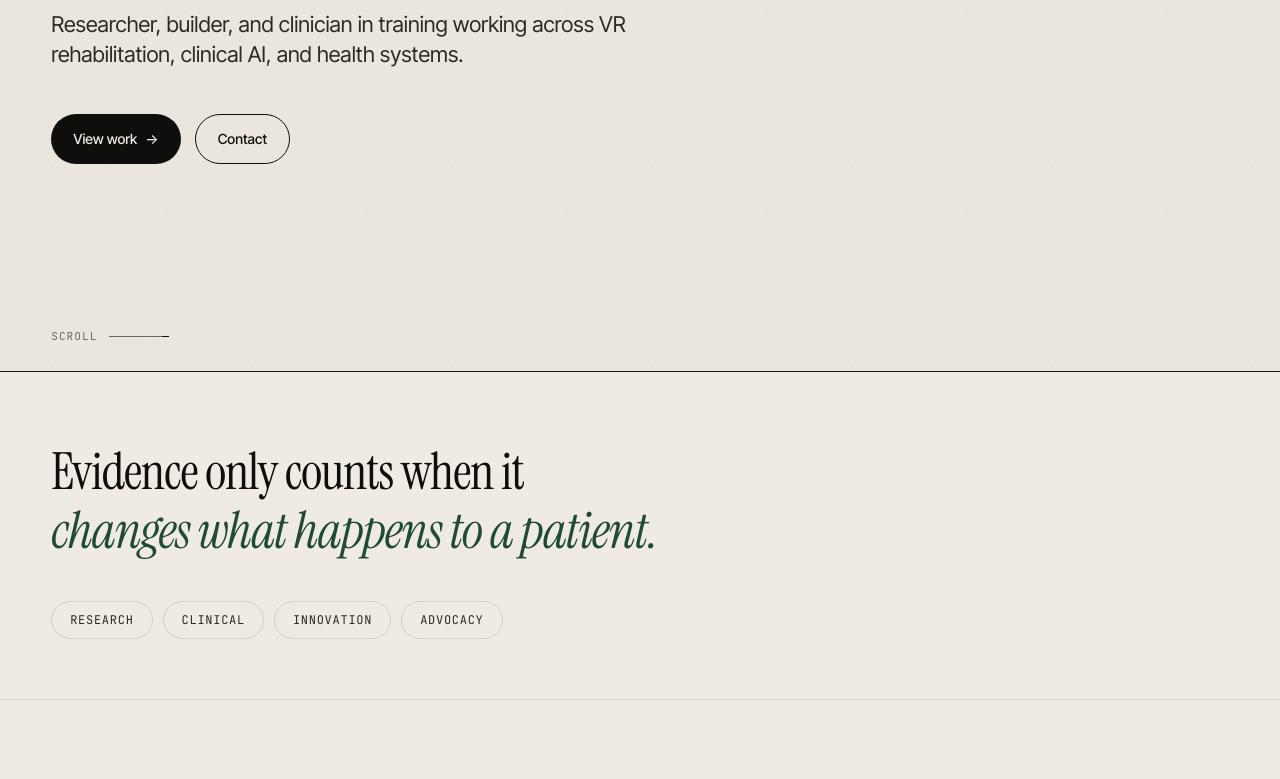
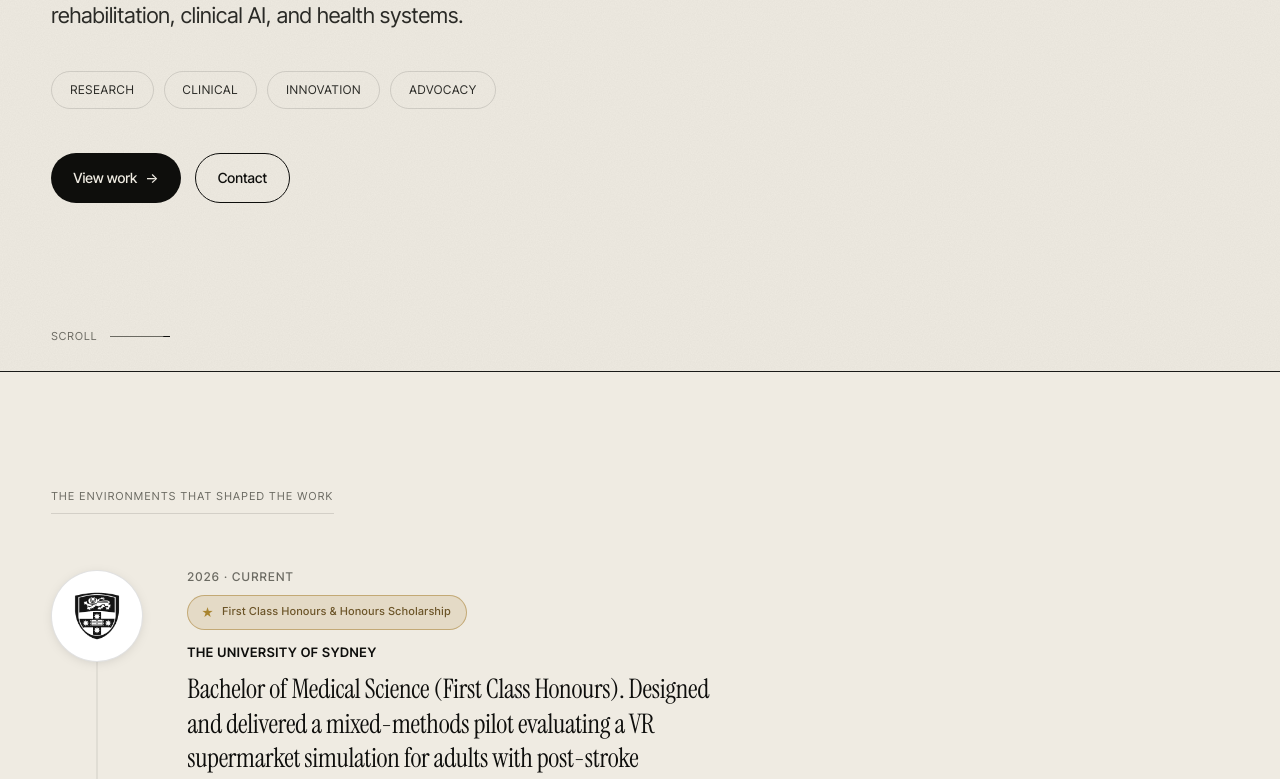
Before and after one commit to narayaniwow-tech/aboutme, a plain HTML site: page index.html in a window 1280 px wide. Shown: the part 429-1208 px from the top of the page. Drawn offline with Linux system fonts and the light colour scheme.

Commit message:
Drop positioning line, remove mono font, add grant, clean ALERT
- Remove the positioning line entirely; move the keyword chips up to
  sit with the name in the hero
- Remove JetBrains Mono (boxy/robotic); all labels now use the sans
- Honours: contributed to grant application approved for over $30,000,
  surfaced in the timeline and as a project result
- ALERT: remove the paper offer from the role, body, and recognition;
  recognition now reads simply PACE Prize

Co-Authored-By: Claude Opus 4.8 <noreply@anthropic.com>

```diff
--- a/index.html
+++ b/index.html
@@ -9,7 +9,7 @@
 
   <link rel="preconnect" href="https://fonts.googleapis.com" />
   <link rel="preconnect" href="https://fonts.gstatic.com" crossorigin />
-  <link href="https://fonts.googleapis.com/css2?family=Instrument+Serif:ital@0;1&family=Inter+Tight:wght@300;400;500;600;700&family=JetBrains+Mono:wght@400;500&display=swap" rel="stylesheet" />
+  <link href="https://fonts.googleapis.com/css2?family=Instrument+Serif:ital@0;1&family=Inter+Tight:wght@300;400;500;600;700&display=swap" rel="stylesheet" />
 
   <link rel="stylesheet" href="style.css" />
 </head>
@@ -36,7 +36,13 @@
     <div class="hero-grid">
       <h1 class="hero-name reveal">Narayani Pathak</h1>
       <p class="hero-sub reveal" data-delay="150">Researcher, builder, and clinician in training working across VR rehabilitation, clinical AI, and health systems.</p>
-      <div class="hero-cta reveal" data-delay="300">
+      <div class="theme-tags reveal" data-delay="230">
+        <span>Research</span>
+        <span>Clinical</span>
+        <span>Innovation</span>
+        <span>Advocacy</span>
+      </div>
+      <div class="hero-cta reveal" data-delay="320">
         <a href="#work" class="btn btn-solid">View work <span class="arrow">→</span></a>
         <a href="#contact" class="btn btn-ghost">Contact</a>
       </div>
@@ -47,18 +53,6 @@
     </div>
   </section>
 
-  <!-- POSITIONING STRIP -->
-  <section class="positioning">
-    <div class="container">
-      <p class="positioning-line reveal-up">Evidence only counts when it <em>changes what happens to a patient.</em></p>
-      <div class="theme-tags reveal-up" data-delay="120">
-        <span>Research</span>
-        <span>Clinical</span>
-        <span>Innovation</span>
-        <span>Advocacy</span>
-      </div>
-    </div>
-  </section>
 
   <!-- ENVIRONMENTS: education + experience timeline, latest to oldest -->
   <section class="environments" id="environments">
@@ -72,7 +66,7 @@
             <span class="tl-year">2026 · current</span>
             <span class="tl-award">First Class Honours &amp; Honours Scholarship</span>
             <h3 class="tl-inst">The University of Sydney</h3>
-            <p class="tl-desc">Bachelor of Medical Science (First Class Honours). Designed and delivered a mixed-methods pilot evaluating a VR supermarket simulation for adults with post-stroke hemianopia.</p>
+            <p class="tl-desc">Bachelor of Medical Science (First Class Honours). Designed and delivered a mixed-methods pilot evaluating a VR supermarket simulation for adults with post-stroke hemianopia. Contributed to the grant application approved for over $30,000 in project funding.</p>
           </div>
         </div>
 
@@ -217,11 +211,11 @@
             <h3 class="case-headline">
               <em>Building</em> the first evidence base for a VR supermarket that rebuilds independence after stroke.
             </h3>
-            <p class="case-body">First Class Honours project in VR rehabilitation. A mixed-methods pilot evaluating whether a VR-based supermarket simulation can restore everyday independence for adults with post-stroke hemianopia. Originated the partnership with Guide Dogs Australia, securing the project's first external collaborator and unlocking real-world testing pathways.</p>
+            <p class="case-body">First Class Honours project in VR rehabilitation. A mixed-methods pilot evaluating whether a VR-based supermarket simulation can restore everyday independence for adults with post-stroke hemianopia. Originated the partnership with Guide Dogs Australia, securing the project's first external collaborator and unlocking real-world testing pathways. Contributed to the grant application approved for over $30,000 in project funding.</p>
             <div class="case-results">
               <div class="result"><span class="r-k">Result</span><span class="r-v">First Class Honours</span></div>
               <div class="result"><span class="r-k">Origination</span><span class="r-v">1st external partner secured</span></div>
-              <div class="result"><span class="r-k">Backing</span><span class="r-v">Honours Scholarship</span></div>
+              <div class="result"><span class="r-k">Funding</span><span class="r-v">$30K+ grant approved</span></div>
             </div>
           </div>
           <div class="case-visual case-visual-video">
@@ -277,16 +271,16 @@
           <div class="case-text">
             <div class="case-client">
               <span class="client-name">Macquarie University Hospital</span>
-              <span class="client-role">Research Intern · continuing paper offer</span>
+              <span class="client-role">Research Intern</span>
             </div>
             <h3 class="case-headline">
               <em>Rebuilding</em> a clinic's data pipeline, then running the study it unlocked.
             </h3>
-            <p class="case-body">Process improvement and workflow development which identified discrepancies in the clinic's weekly data-capture cycle and redesigned the process, reducing documentation errors by 30 to 35% and lifting dataset completeness by 20%. Led the efficacy study on a novel lymphography protocol optimising personalised compression therapy. Recognised by the Judyth Sachs PACE Prize for significant contribution to research and patient outcomes, with a continuing offer on an upcoming clinical paper.</p>
+            <p class="case-body">Process improvement and workflow development which identified discrepancies in the clinic's weekly data-capture cycle and redesigned the process, reducing documentation errors by 30 to 35% and lifting dataset completeness by 20%. Led the efficacy study on a novel lymphography protocol optimising personalised compression therapy. Recognised by the Judyth Sachs PACE Prize for significant contribution to research and patient outcomes.</p>
             <div class="case-results">
               <div class="result"><span class="r-k">Errors</span><span class="r-v">−30 to 35%</span></div>
               <div class="result"><span class="r-k">Completeness</span><span class="r-v">+20%</span></div>
-              <div class="result"><span class="r-k">Recognition</span><span class="r-v">PACE Prize · paper offer</span></div>
+              <div class="result"><span class="r-k">Recognition</span><span class="r-v">PACE Prize</span></div>
             </div>
           </div>
           <div class="case-visual">
--- a/style.css
+++ b/style.css
@@ -21,7 +21,7 @@
 
   --t-display: "Instrument Serif", "Times New Roman", serif;
   --t-sans:    "Inter Tight", -apple-system, BlinkMacSystemFont, sans-serif;
-  --t-mono:    "JetBrains Mono", ui-monospace, monospace;
+  --t-mono:    "Inter Tight", -apple-system, BlinkMacSystemFont, sans-serif;
 }
 
 * { box-sizing: border-box; margin: 0; padding: 0; }
@@ -261,21 +261,6 @@ section { position: relative; z-index: 2; }
 }
 .big em { font-style: italic; color: var(--forest); }
 
-/* POSITIONING STRIP */
-.positioning {
-  padding: 70px 0 60px;
-  border-top: 1px solid var(--rule);
-  border-bottom: 1px solid var(--rule-soft);
-}
-
-.positioning-line {
-  font-family: var(--t-display);
-  font-size: clamp(26px, 4vw, 56px);
-  line-height: 1.16;
-  letter-spacing: -0.02em;
-  max-width: 26ch;
-}
-.positioning-line em { font-style: italic; color: var(--forest); }
 
 .theme-tags {
   display: flex;
@@ -297,7 +282,10 @@ section { position: relative; z-index: 2; }
 .theme-tags span:hover { background: var(--ink); color: var(--paper); border-color: var(--ink); }
 
 /* ENVIRONMENTS — education + experience timeline, latest to oldest */
-.environments { padding: 110px 0 100px; }
+.environments {
+  padding: 110px 0 100px;
+  border-top: 1px solid var(--rule);
+}
 
 .timeline { margin-top: 24px; }
 
@@ -371,7 +359,9 @@ section { position: relative; z-index: 2; }
   display: block;
   font-family: var(--t-mono);
   font-size: 12px;
-  letter-spacing: 0.04em;
+  font-weight: 500;
+  text-transform: uppercase;
+  letter-spacing: 0.1em;
   color: var(--ink-mute);
   margin-bottom: 8px;
 }
```
